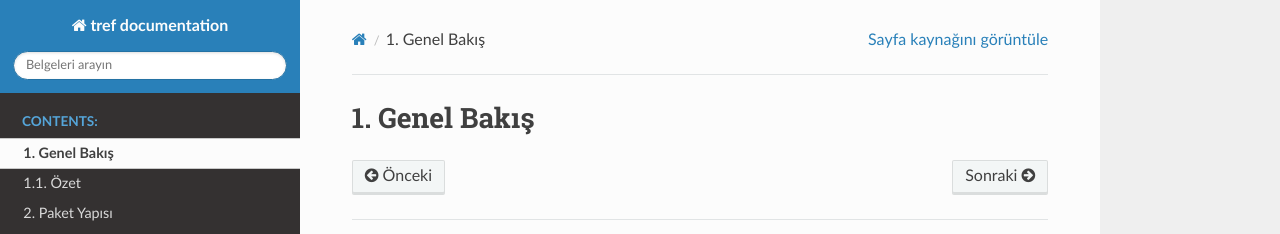
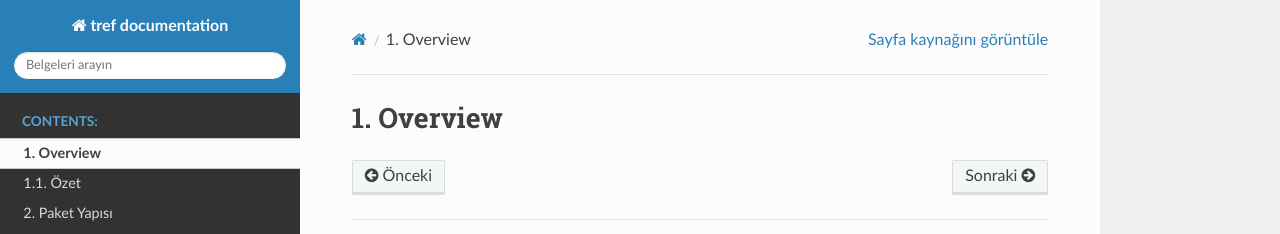
Before and after one commit to openTCT/zotcttr_ef, a Sphinx documentation site: the page built from docs/1_summary.md, in a window 1280 px wide. Shown: the top 234 px of the page. Built offline with Sphinx 7.4.7 and the Read the Docs theme 2.0.0, drawn with Linux system fonts in a browser that asks for light colours.

Commit message:
Update 1_summary.md

```diff
--- a/docs/1_summary.md
+++ b/docs/1_summary.md
@@ -1 +1 @@
-# 1. Genel Bakış
+# 1. Overview
```
